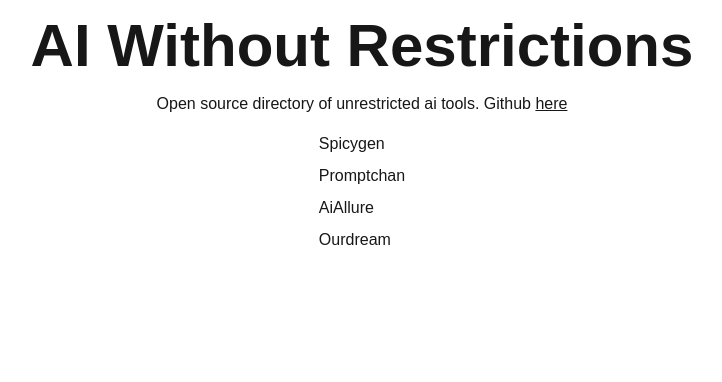
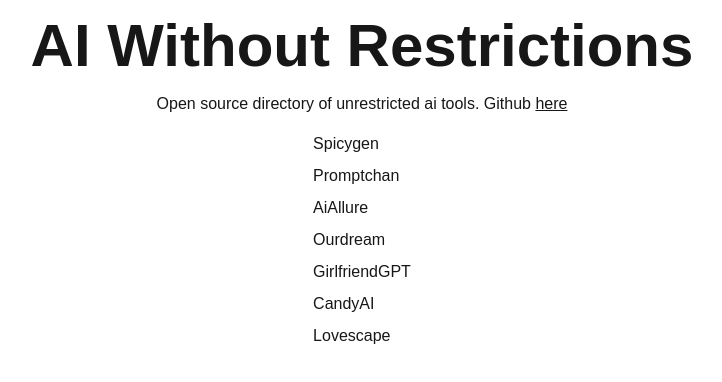
Before and after one commit to newmethids/ai-without-restrictions, a Next.js app: page / in a window 1280 px wide. Shown: the top 382 px of the page, without its empty margins (278-1000 px from the left). Built offline with nearby package versions, Linux system fonts and the light colour scheme.

Commit message:
update sites

```diff
--- a/src/app/sitelist.ts
+++ b/src/app/sitelist.ts
@@ -3,10 +3,10 @@
     link: string,
 }
 
-export const sitelist : site[] = [
+export const sitelist: site[] = [
     {
-    name: "Spicygen",
-    link: "https://spicygen.ai/?ref=mme3ytq"
+        name: "Spicygen",
+        link: "https://spicygen.ai/?ref=mme3ytq"
     },
     {
         name: "Promptchan",
@@ -19,5 +19,17 @@
     {
         name: "Ourdream",
         link: "https://ourdream.ai/generate?ref=nsfwgen"
+    },
+    {
+        name: "GirlfriendGPT",
+        link: "https://t.mbsrv2.com/367665/7477?popUnder=true&aff_sub5=SF_006OG000004lmDN"
+    },
+    {
+        name: "CandyAI",
+        link: "https://t.mbsrv2.com/367665/6646?popUnder=true&aff_sub5=SF_006OG000004lmDN"
+    },
+    {
+        name: "Lovescape",
+        link: "https://t.mbsrv2.com/367665/7887?popUnder=true&aff_sub5=SF_006OG000004lmDN"
     }
 ]
```
